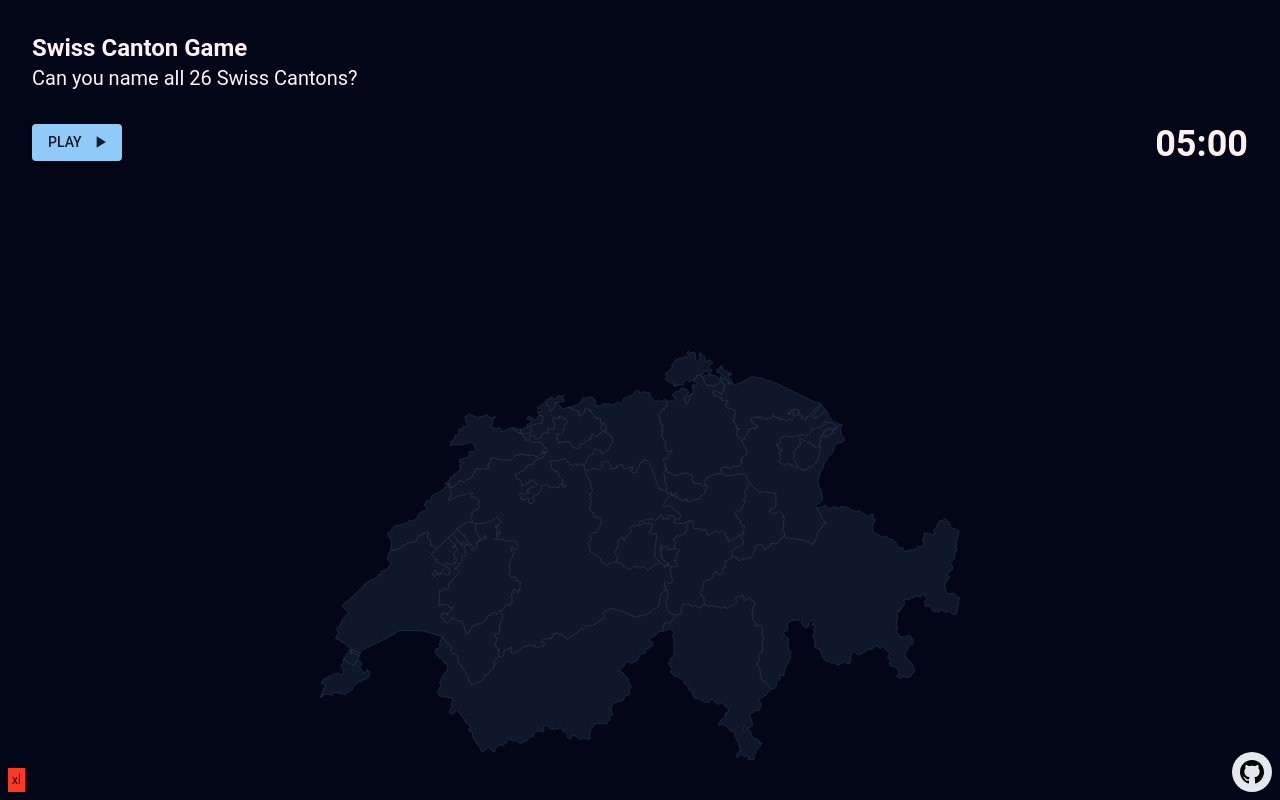
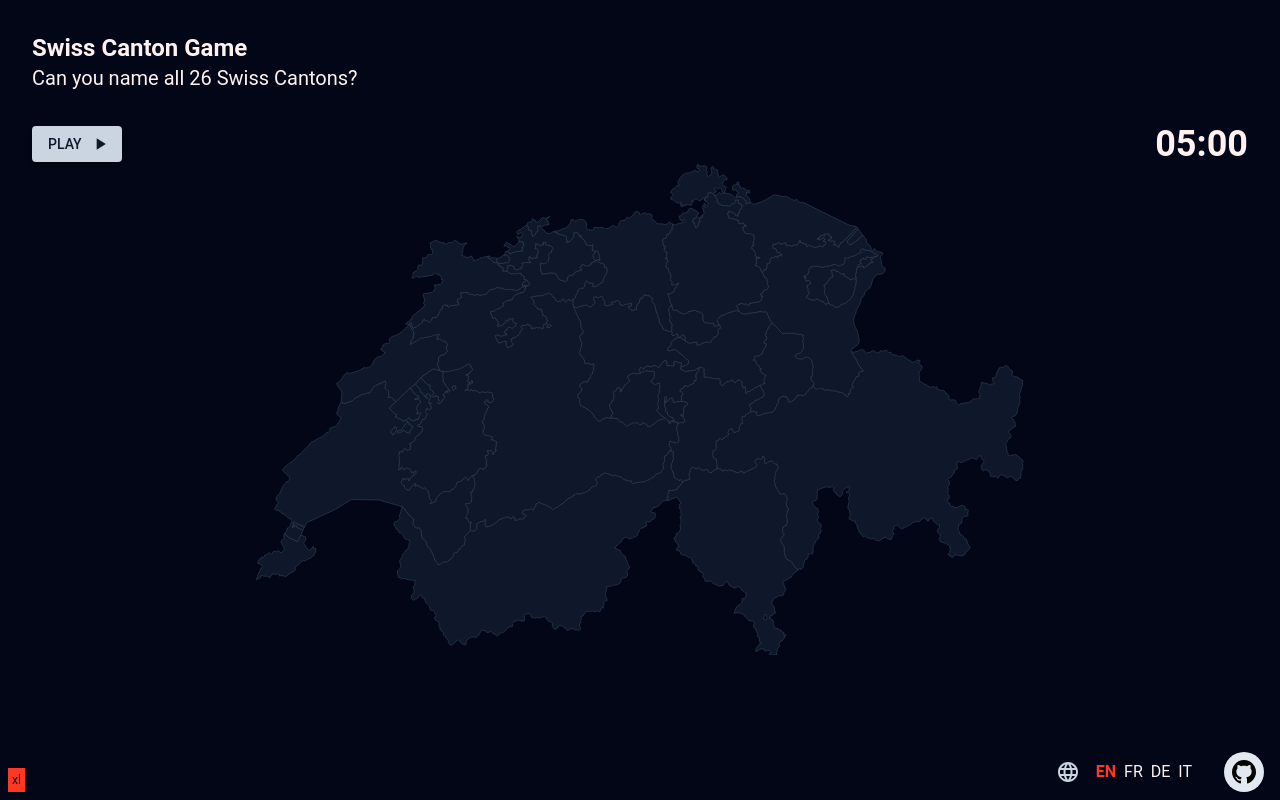
Before and after one commit to Meuss/swiss-cantons-quiz, a React (Vite) app: page / in a window 1280 px wide. Shown: the top 800 px of the page. Built offline with nearby package versions, Linux system fonts and the light colour scheme.

Commit message:
:construction:

```diff
--- a/src/App.tsx
+++ b/src/App.tsx
@@ -16,31 +16,45 @@ const darkTheme = createTheme({
   },
   palette: {
     mode: "dark",
+    primary: {
+      light: "#f1f5f9",
+      main: "#cbd5e1",
+      dark: "#334155",
+      contrastText: "#0f172a",
+    },
+    secondary: {
+      light: "#ff7961",
+      main: "#f44336",
+      dark: "#ba000d",
+      contrastText: "#000",
+    },
   },
 });
 
 const App = () => {
   return (
-    <div className="relative flex min-h-screen flex-col overflow-hidden bg-cover bg-fixed bg-center text-primary-50">
+    <div className="relative flex min-h-screen flex-col overflow-hidden">
       <BrowserRouter>
         <Provider store={store}>
           <ThemeProvider theme={darkTheme}>
             <CssBaseline />
-            <div className="flex-1 bg-slate-950">
+            <div className="flex-1">
               <div className="container py-8">
                 <Routes>
                   <Route path="/" element={<Game />} />
                 </Routes>
-                <div className="flex justify-end gap-4">
-                  <LanguageIcon color="primary" />
-                  <LangSwitcher />
-                </div>
               </div>
+            </div>
+            <div className="sticky bottom-2 mr-4 flex items-center justify-end gap-8">
+              <div className="flex gap-4">
+                <LanguageIcon color="primary" />
+                <LangSwitcher />
+              </div>
+              <Github />
             </div>
           </ThemeProvider>
         </Provider>
       </BrowserRouter>
-      <Github />
       {process.env.NODE_ENV === "development" && (
         <div className="mq-helper pointer-events-none fixed bottom-2 left-2 bg-primary-500 p-1 text-xs font-normal text-black" />
       )}
--- a/src/components/GameActions.tsx
+++ b/src/components/GameActions.tsx
@@ -59,7 +59,7 @@ const GameActions = () => {
     return `0${minutes}:${seconds < 10 ? `0${seconds}` : seconds}`;
   };
   return (
-    <div className="mt-8 flex justify-between">
+    <div className="mt-8 flex items-center justify-between">
       <div>
         {gameStatus === "idle" && (
           <Button
--- a/src/components/Github.tsx
+++ b/src/components/Github.tsx
@@ -1,6 +1,6 @@
 const Github = () => {
   return (
-    <div className="fixed bottom-2 right-2 rounded-full bg-slate-200 p-2">
+    <div className="rounded-full bg-slate-200 p-2">
       <a href="https://github.com/Meuss/swiss-cantons-quiz">
         <svg
           xmlns="http://www.w3.org/2000/svg"
--- a/src/components/LangSwitcher.tsx
+++ b/src/components/LangSwitcher.tsx
@@ -12,7 +12,9 @@ const LanguageSwitcher = () => {
   const langBtn = (language: string) => {
     return (
       <button
-        className={i18n.language === language ? "text-primary-500" : ""}
+        className={
+          i18n.language === language ? "font-bold text-primary-500" : ""
+        }
         onClick={() => changeLanguage(language)}
       >
         {language.toUpperCase()}
--- a/src/components/Map.tsx
+++ b/src/components/Map.tsx
@@ -2,7 +2,7 @@ import { ReactComponent as SwissMap } from "../assets/switzerland.svg";
 
 const Map = () => {
   return (
-    <div className="mx-auto w-[50vw]">
+    <div className="mx-auto lg:max-w-[70vw] xl:max-w-[60vw] 2xl:max-w-[50vw]">
       <SwissMap />
     </div>
   );
--- a/src/index.html
+++ b/src/index.html
@@ -10,9 +10,7 @@
 
   <body>
     <div id="root">
-      <div
-        class="flex h-screen flex-col items-center justify-center bg-zinc-900"
-      >
+      <div class="flex h-screen flex-col items-center justify-center">
         <svg class="spinner" viewBox="0 0 50 50">
           <circle
             class="path"
--- a/src/tailwind.css
+++ b/src/tailwind.css
@@ -3,6 +3,9 @@
 @tailwind utilities;
 
 @layer base {
+  html body {
+    @apply bg-slate-950 text-primary-50;
+  }
   .spinner {
     animation: rotate 2s linear infinite;
     z-index: 2;
@@ -14,7 +17,7 @@
     height: 50px;
   }
   .spinner .path {
-    stroke: theme("colors.primary.500");
+    stroke: theme("colors.slate.100");
     stroke-linecap: round;
     animation: dash 1.5s ease-in-out infinite;
   }
@@ -44,6 +47,7 @@
 @layer components {
   #swiss-map {
     max-width: 100%;
+    height: auto;
   }
   #swiss-map path {
     transition: all cubic-bezier(1, 0, 0, 1) 0.3s;
```
